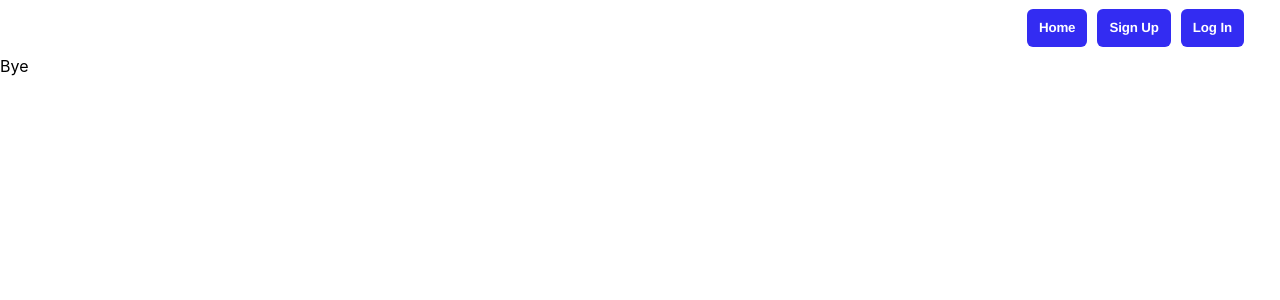
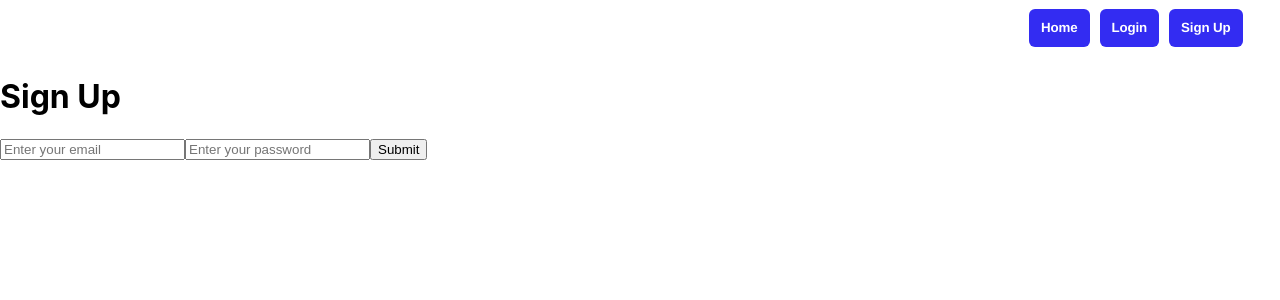
Before and after one commit to vikramC04/moviebox, a React (Create React App) app: page /signup in a window 1280 px wide. Shown: the top 300 px of the page. Built offline with nearby package versions, Linux system fonts and the light colour scheme; no server answers.

Commit message:
login cooked

```diff
--- a/src/App.js
+++ b/src/App.js
@@ -1,7 +1,5 @@
-import { BrowserRouter, Routes, Route } from 'react-router-dom';
+import { Routes, Route } from 'react-router-dom';
 import './App.css';
-import Form from './components/Form'
-import Header from './components/Header';
 import Login from './components/auth/login';
 import Signup from './components/auth/signup';
 import Home from './Home';
--- a/src/components/Header.js
+++ b/src/components/Header.js
@@ -1,22 +1,39 @@
 import React from 'react'
-import { Link } from 'react-router-dom';
+import { Link, useNavigate } from 'react-router-dom';
+import { useAuth } from './contexts/authContexts';
+import { auth } from './firebase/firebase';
 
 function Header() {
+    const { userLoggedIn } = useAuth()
+    const navigate = useNavigate()
   return (
     <div className="content-header">
       <div className="top-header">
 
         <div className="end-header">
-                <Link to="/">
-                    <button className="enter-button" >Home</button>
-                 </Link>
-                 <Link to="/login">
-                    <button className="enter-button" >Sign Up</button>
-                 </Link>
+            <Link to="/">
+                <button className="enter-button" >Home</button>
+            </Link>
+            {
+                userLoggedIn
+                ?
+
+                <button className="enter-button" onClick={() => { auth.signOut().then(() => { navigate('/home') }) }}> Sign Out</button>
+
+                :
+                <>
+                <Link to="/login">
+                <button className="enter-button" >Login</button>
+                </Link>
 
                 <Link to={'/signup'}>
-                <   button className="enter-button" >Log In</button>
+                <button className="enter-button" >Sign Up</button>
                 </Link>
+                </>
+
+
+            }
+
         </div>
       </div>
     </div>
--- a/src/components/auth/login/index.jsx
+++ b/src/components/auth/login/index.jsx
@@ -1,10 +1,37 @@
 import React, { useState } from 'react'
 import Header from '../../Header'
+import { auth } from '../../firebase/firebase'
+import { signInWithEmailAndPassword } from 'firebase/auth'
+import { useAuth } from '../../contexts/authContexts'
+import { Navigate} from 'react-router-dom'
+
 const Login = () => {
+    const [email, setEmail] = useState('')
+    const [password, setPassword] = useState('')
+    const { userLoggedIn } = useAuth()
+    const [errorMessage, setErrorMessage] = useState('')
+
+
+    const loginOnSubmit = async (e) => {
+        e.preventDefault()
+        await signInWithEmailAndPassword(auth, email, password)
+        .catch((error) => {
+            console.log(error)
+            setErrorMessage(error.message)
+        })
+    }
     return (
         <div>
-            <Header />
-            Hello World
+            {userLoggedIn && (<Navigate to={'/home'} replace={true} />)}
+           <Header />
+           <h1>Log In</h1>
+           <form onSubmit={loginOnSubmit}>
+                <input type="email" placeholder='Enter your email' value={email} onChange ={(e) => setEmail(e.target.value)}></input>
+                <input type="password" placeholder='Enter your password' value={password} onChange ={(e) => setPassword(e.target.value)}></input>
+                <button type="Submit"> Submit</button>
+           </form>
+           <h2>{errorMessage}</h2>
+
         </div>
     )
 }
--- a/src/components/auth/signup/index.jsx
+++ b/src/components/auth/signup/index.jsx
@@ -1,11 +1,34 @@
 import React, { useState } from 'react'
 import Header from '../../Header'
+import { auth } from '../../firebase/firebase'
+import { createUserWithEmailAndPassword } from 'firebase/auth'
+import { useAuth } from '../../contexts/authContexts'
+import { Navigate} from 'react-router-dom'
 
 const Signup = () => {
+    const [email, setEmail] = useState('')
+    const [password, setPassword] = useState('')
+    const { userLoggedIn } = useAuth()
+    const [errorMessage, setErrorMessage] = useState('')
+
+    const signUpOnSubmit = (e) => {
+        e.preventDefault()
+        createUserWithEmailAndPassword(auth, email, password)
+        .catch((error) => {
+            setErrorMessage(error.message)
+        })
+    }
     return (
         <div>
-            <Header />
-            Bye
+            {userLoggedIn && (<Navigate to={'/home'} replace={true} />)}
+           <Header />
+           <h1>Sign Up</h1>
+           <form onSubmit={signUpOnSubmit}>
+                <input type="email" placeholder='Enter your email' value={email} onChange ={(e) => setEmail(e.target.value)}></input>
+                <input type="password" placeholder='Enter your password' value={password} onChange ={(e) => setPassword(e.target.value)}></input>
+                <button type="Submit"> Submit</button>
+           </form>
+            <h2>{errorMessage}</h2>
         </div>
     )
 }
--- a/src/components/contexts/authContexts/index.jsx
+++ b/src/components/contexts/authContexts/index.jsx
@@ -1,41 +1,43 @@
-import React, {useContext, useState, useEffect} from 'react'
-import { onAuthStateChanged } from 'firebase/auth'
-import { onAuthStateChanged } from 'firebase/auth'
-const AuthContext = React.createContext()
+import React, { useContext, useState, useEffect } from "react";
+import { auth } from "../../firebase/firebase";
+import { onAuthStateChanged } from "firebase/auth";
+
+const AuthContext = React.createContext();
 
 export function useAuth() {
-    return useContext(AuthContext)
+  return useContext(AuthContext);
 }
 
-export function AuthProvider({children}) {
-    const [currentUser, setCurrentUser] = useState(null)
-    const [userLoggedIn, setUserLoggedIn] = useState(false)
-    const [loading, setLoading] = useState(true)
+export function AuthProvider({ children }) {
+  const [currentUser, setCurrentUser] = useState(null);
+  const [userLoggedIn, setUserLoggedIn] = useState(false);
+  const [loading, setLoading] = useState(true);
 
-    useEffect(() =>{
-        const unsubscribe = onAuthStateChanged(auth, initializeUser)
-        return unsubscribe
-    }, [])
+  useEffect(() => {
+    const unsubscribe = onAuthStateChanged(auth, initializeUser);
+    return unsubscribe;
+  }, []);
 
-    async function initializeUser(user) {
-        if(user) {
-            setCurrentUser({ ...user })
-            setUserLoggedIn(true)
-        } else {
-            setCurrentUser(null)
-            setUserLoggedIn(false)
-        }
-        setLoading(false)
-    }
-    const value = {
-        currentUser,
-        userLoggedIn,
-        loading
+  async function initializeUser(user) {
+    if (user) {
+      setCurrentUser({ ...user });
+      setUserLoggedIn(true);
+    } else {
+      setCurrentUser(null);
+      setUserLoggedIn(false);
     }
 
-    return(
-        <AuthContext.Provider value={value}>
-            {!loading && children}
-        </AuthContext.Provider>
-    )
+    setLoading(false);
+  }
+
+  const value = {
+    userLoggedIn,
+    currentUser,
+  };
+
+  return (
+    <AuthContext.Provider value={value}>
+      {!loading && children}
+    </AuthContext.Provider>
+  );
 }
--- a/src/index.js
+++ b/src/index.js
@@ -4,6 +4,7 @@ import './index.css';
 import App from './App';
 import reportWebVitals from './reportWebVitals';
 import { BrowserRouter } from 'react-router-dom';
+import { AuthProvider } from './components/contexts/authContexts';
 
 const root = ReactDOM.createRoot(document.getElementById('root'));
 root.render(
@@ -11,7 +12,9 @@ root.render(
   //   <App />
   // </React.StrictMode>
   <BrowserRouter>
-    <App />
+    <AuthProvider>
+      <App />
+    </AuthProvider>
   </BrowserRouter>
 
 );
```
Also changed, not shown: src/components/firebase/auth.js (deleted, +0 -14 lines).
